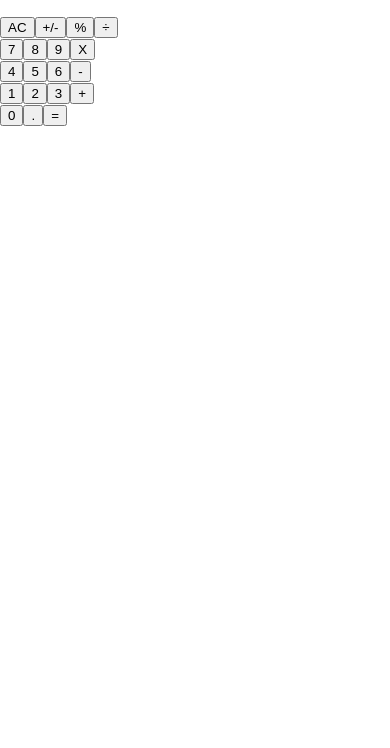
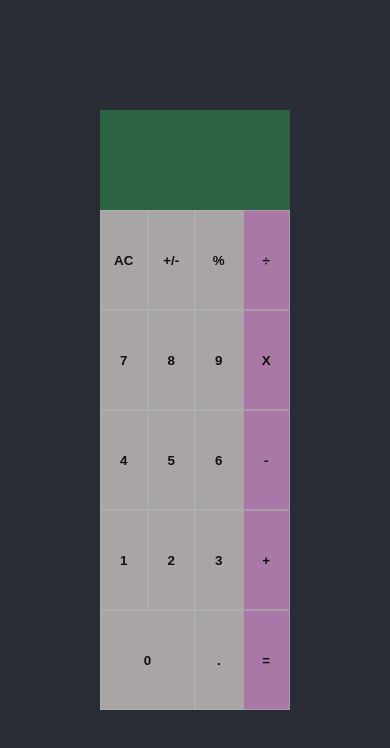
Before and after one commit to Mindo-Joseph/CalculatorProject, a React (Create React App) app: page /calculator in a window 390 px wide. Shown: the top 748 px of the page. Built offline with nearby package versions, Linux system fonts and the light colour scheme.

Commit message:
Fix logic error and add styling to app

```diff
--- a/src/App.css
+++ b/src/App.css
@@ -1,3 +1,8 @@
+body {
+  padding: 100px;
+  background-color: #282c34;
+}
+
 .App {
   text-align: center;
 }
@@ -5,6 +10,7 @@
 .App-logo {
   height: 40vmin;
   pointer-events: none;
+  color: white;
 }
 
 @media (prefers-reduced-motion: no-preference) {
--- a/src/components/App.js
+++ b/src/components/App.js
@@ -1,8 +1,10 @@
+import '../App.css';
 import React, { Component } from 'react';
 import Display from './Display';
 import buttons from '../buttons/buttonstate';
 import ButtonPanel from './ButtonPanel';
 import calculate from '../logic/calculate';
+import styles from './styles.module.css';
 
 class App extends Component {
   constructor(props) {
@@ -23,7 +25,7 @@
   render() {
     const { total, next, operation } = this.state;
     return (
-      <div>
+      <div className={styles.app}>
         <Display total={total} next={next} operation={operation} />
         <ButtonPanel data={this.state} buttons={buttons} clickHandler={this.handleClick} />
       </div>
--- a/src/components/Button.js
+++ b/src/components/Button.js
@@ -1,16 +1,30 @@
 /* eslint-disable react/jsx-filename-extension */
 import PropTypes from 'prop-types';
 import React from 'react';
+import styles from './styles.module.css';
 
-const Button = ({ name, clickHandler }) => (
-  <button type="button" className="row" onClick={() => clickHandler(name)}>
+const Button = ({
+  name, clickHandler, wide, color,
+}) => (
+  <button
+    type="button"
+    className={`${styles.button}
+  ${color ? null : styles.button_gray}
+  ${wide ? styles.button_double : null}`}
+    onClick={() => clickHandler(name)}
+  >
     {name}
   </button>
 );
 Button.propTypes = {
   name: PropTypes.string.isRequired,
   clickHandler: PropTypes.func.isRequired,
+  wide: PropTypes.bool,
+  color: PropTypes.bool,
 
 };
-
+Button.defaultProps = {
+  color: false,
+  wide: false,
+};
 export default Button;
--- a/src/components/ButtonPanel.js
+++ b/src/components/ButtonPanel.js
@@ -2,28 +2,34 @@
 import React from 'react';
 import PropTypes from 'prop-types';
 import Button from './Button';
+import styles from './styles.module.css';
 
 const ButtonPanel = ({ buttons, clickHandler }) => {
+  const differentColors = ['÷', '+', 'X', '-', '=', 'รท'];
   const divs = [];
   buttons.forEach((row) => {
     const list = [];
     row.forEach((button) => {
+      const wide = button === '0' ? true : undefined;
+      const color = differentColors.includes(button) ? true : undefined;
       list.push(
         <Button
           name={button}
           clickHandler={(buttonName) => clickHandler(buttonName)}
           key={button}
+          wide={wide}
+          color={color}
         />,
       );
     });
 
     divs.push(
-      <div key={`row${row[0]}`}>{list}</div>,
+      <div className={styles.button_panel_row} key={`row${row[0]}`}>{list}</div>,
     );
   });
 
   return (
-    <div>
+    <div className={styles.button_panel}>
       {divs}
     </div>
   );
--- a/src/components/Display.js
+++ b/src/components/Display.js
@@ -1,11 +1,12 @@
 /* eslint-disable react/jsx-filename-extension */
 import PropTypes from 'prop-types';
 import React from 'react';
+import styles from './styles.module.css';
 
 const Display = ({ total, next, operation }) => (
-  <div>
-    <p>{next || total}</p>
-    <span>
+  <div className={styles.display}>
+    <p className="">{next || total}</p>
+    <span className={styles.displaySubtitle}>
       {next && (total || null)}
       {' '}
       {operation || null}
--- /dev/null
+++ b/src/components/styles.module.css
@@ -0,0 +1,99 @@
+.app,
+.display,
+.button_panel {
+  width: 700px;
+  margin: 0 auto;
+  display: flex;
+  align-items: center;
+  justify-content: center;
+  flex-direction: column;
+}
+
+.app {
+  margin-top: 30px;
+}
+
+.display {
+  font-family: digital, 'Segoe UI', sans-serif;
+  background-color: rgb(46, 99, 66);
+  height: 100px;
+  color: #fff;
+  font-weight: bold;
+  font-size: 60px;
+  position: relative;
+}
+
+.displaySubtitle {
+position: absolute;
+font-weight: 100;
+font-size: 18px;
+padding: 0;
+margin: 0;
+bottom: 0;
+right: 10px;
+}
+
+.button_panel {
+align-items: stretch;
+}
+
+.button_panel_row,
+.button {
+height: 100px;
+}
+
+.button {
+background-color: rgb(170, 120, 166);
+color: rgb(15, 15, 15);
+width: 25%;
+font-weight: bold;
+border: 1px solid rgba(174, 187, 178, 0.5);
+}
+
+.button_double {
+width: 50%;
+}
+
+.button_gray {
+background-color: rgb(170, 165, 165);
+}
+
+.button:focus {
+transition: all 0.15s ease-in;
+animation: button-click 0.15s ease-in;
+outline: none;
+}
+
+@media (max-width: 768px) {
+.app,
+.display,
+.button_panel {
+    max-width: 100%;
+}
+
+.app {
+    margin-top: 10px;
+}
+}
+
+@keyframes button-click {
+0% {
+    -moz-box-shadow: none;
+    -webkit-box-shadow: none;
+    box-shadow: none;
+}
+
+50% {
+    -moz-box-shadow: inset 0 0 10px rgba(184, 184, 184, 0.8);
+    -webkit-box-shadow: inset 0 0 10px rgba(184, 184, 184, 0.8);
+    box-shadow: inset 0 0 10px rgba(184, 184, 184, 0.8);
+    border: 2px solid rgba(184, 184, 184, 0.5);
+}
+
+100% {
+    -moz-box-shadow: none;
+    -webkit-box-shadow: none;
+    box-shadow: none;
+    border: 1px solid rgba(184, 184, 184, 0.5);
+}
+}
--- a/src/logic/calculate.js
+++ b/src/logic/calculate.js
@@ -63,6 +63,7 @@
       result.operation = buttonName;
     }
   }
+  return result;
 };
 
 export default calculate;
```
